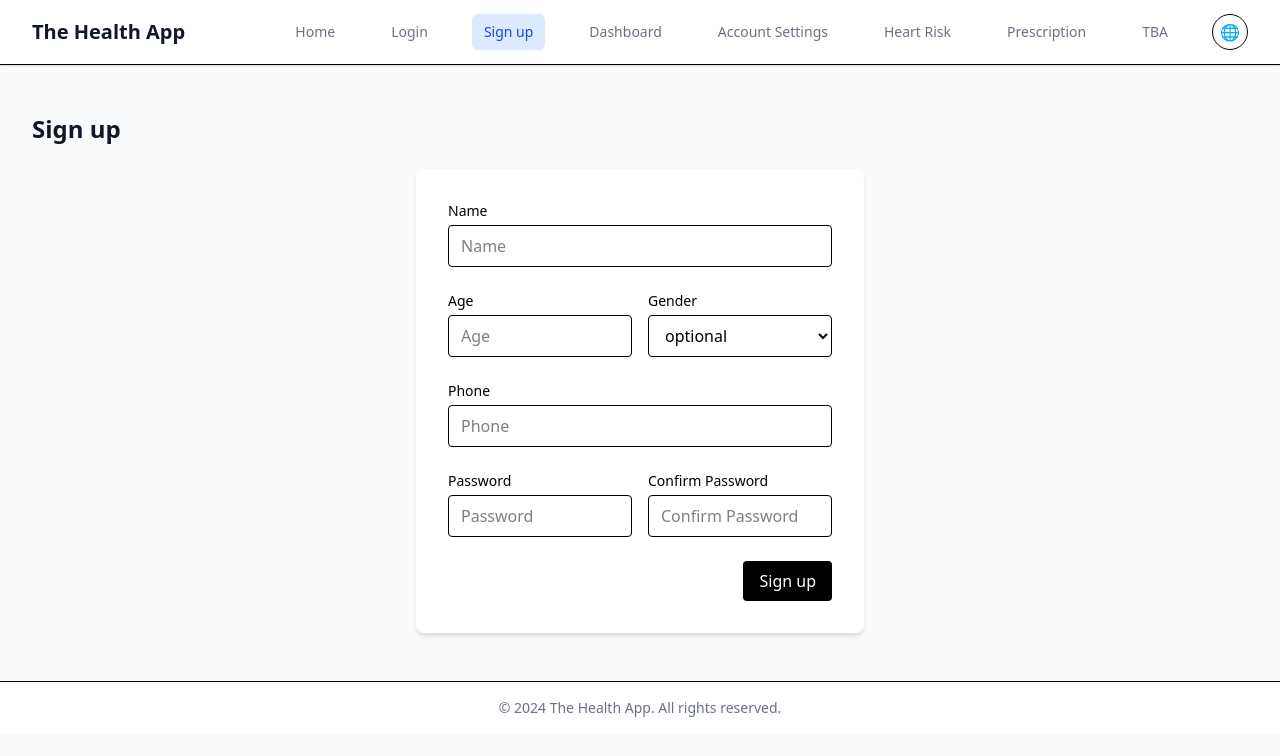
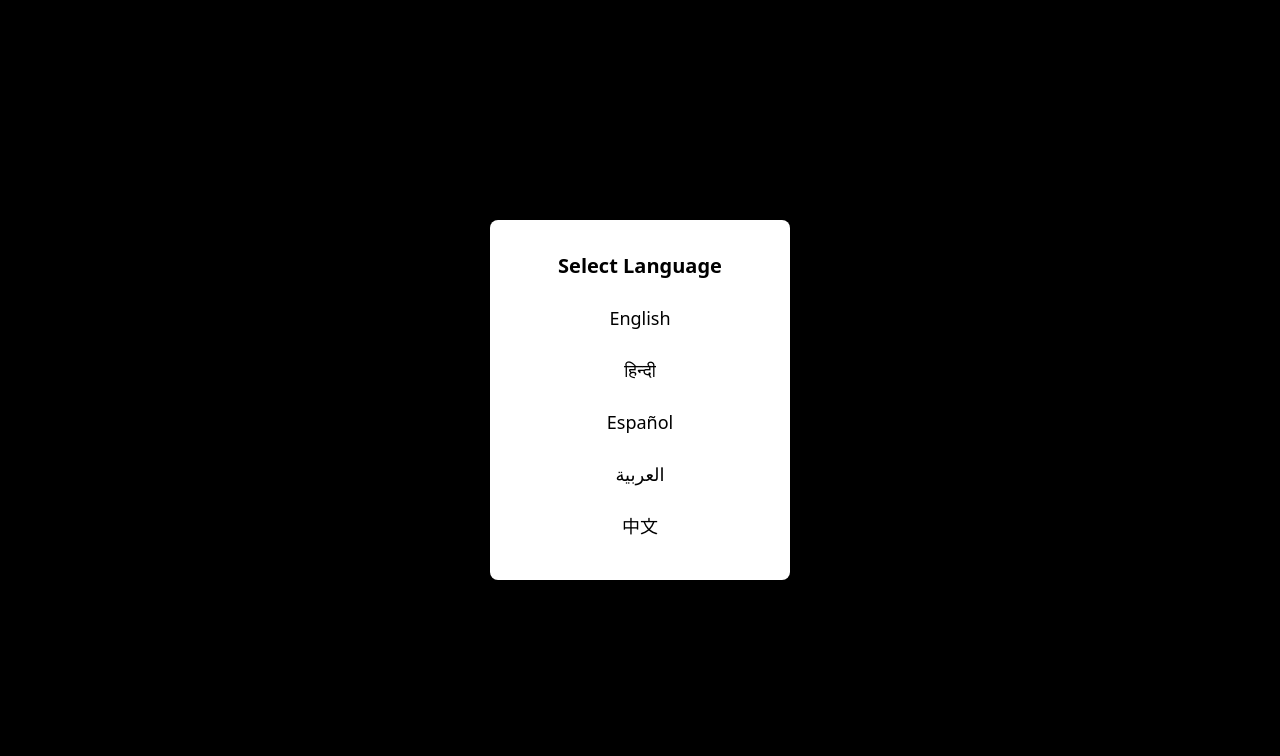
Before and after one commit to oss-slu/TheHealthApp, a React (Vite) app in the folder frontend/: page /auth/signup in a window 1280 px wide. Shown: the top 756 px of the page. Built offline with nearby package versions, Linux system fonts and the light colour scheme.

Commit message:
feat(i18n): language picker modal, persistence, globe switch, RTL support

```diff
--- a/frontend/package.json
+++ b/frontend/package.json
@@ -14,6 +14,7 @@
   "dependencies": {
     "@tailwindcss/postcss": "^4.1.13",
     "i18next": "^25.5.2",
+    "i18next-browser-languagedetector": "^8.2.0",
     "i18next-http-backend": "^3.0.2",
     "react": "^19.1.1",
     "react-dom": "^19.1.1",
--- a/frontend/src/App.jsx
+++ b/frontend/src/App.jsx
@@ -1,6 +1,7 @@
-import React from 'react';
+import React, { useEffect, useState } from 'react';
 import { BrowserRouter as Router, Routes, Route } from 'react-router-dom';
 import './i18n';
+import LanguagePicker from './components/LanguagePicker';
 
 // Import pages
 import Home from './pages/Home';
@@ -14,8 +15,24 @@ import Prescription from './pages/modules/Prescription';
 import TBA from './pages/modules/TBA';
 import NotFound from './pages/NotFound';
 
+
 function App() {
+  const [showPicker, setShowPicker] = useState(() => !localStorage.getItem('app.lang'));
+
+  useEffect(() => {
+    if (!localStorage.getItem('app.lang')) {
+      setShowPicker(true);
+    }
+  }, []);
+
+  const handleSelectLang = (code) => {
+    localStorage.setItem('app.lang', code);
+    window.location.reload(); // reload to re-init i18n and dir
+  };
+
   return (
+    <>
+      {showPicker && <LanguagePicker onSelect={handleSelectLang} />}
       <Router>
         <Routes>
           <Route path="/" element={<Home />} />
@@ -30,6 +47,7 @@ function App() {
           <Route path="*" element={<NotFound />} />
         </Routes>
       </Router>
+    </>
   );
 }
 
--- /dev/null
+++ b/frontend/src/components/LanguagePicker.jsx
@@ -0,0 +1,31 @@
+import React from 'react';
+import i18n from '../i18n';
+
+const LANGS = [
+  { code: 'en', label: 'English' },
+  { code: 'hi', label: 'हिन्दी' },
+  { code: 'es', label: 'Español' },
+  { code: 'ar', label: 'العربية' },
+  { code: 'zh', label: '中文' }
+];
+
+export default function LanguagePicker({ onSelect }) {
+  return (
+    <div className="fixed inset-0 z-50 flex items-center justify-center bg-black bg-opacity-40">
+      <div className="bg-white rounded-lg shadow-lg p-8 min-w-[300px] text-center">
+        <h2 className="text-xl font-bold mb-4">Select Language</h2>
+        <div className="flex flex-col gap-2">
+          {LANGS.map(lang => (
+            <button
+              key={lang.code}
+              className="py-2 px-4 rounded hover:bg-gray-100 text-lg"
+              onClick={() => onSelect(lang.code)}
+            >
+              {lang.label}
+            </button>
+          ))}
+        </div>
+      </div>
+    </div>
+  );
+}
```
Also changed, not shown: 1 other file (tests, documents, lock files or other folders). Lines whose indentation alone changed are shown as unchanged.
